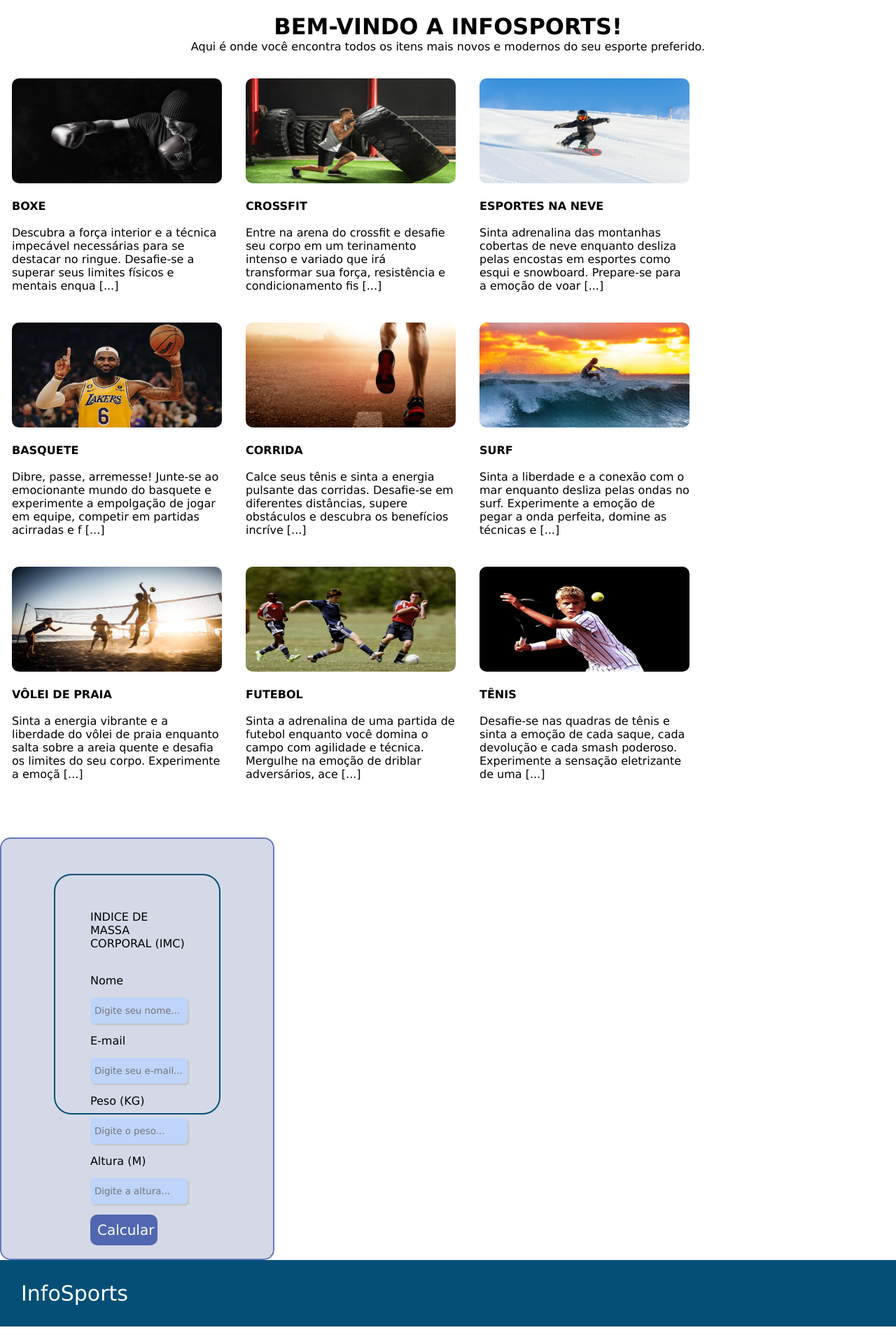
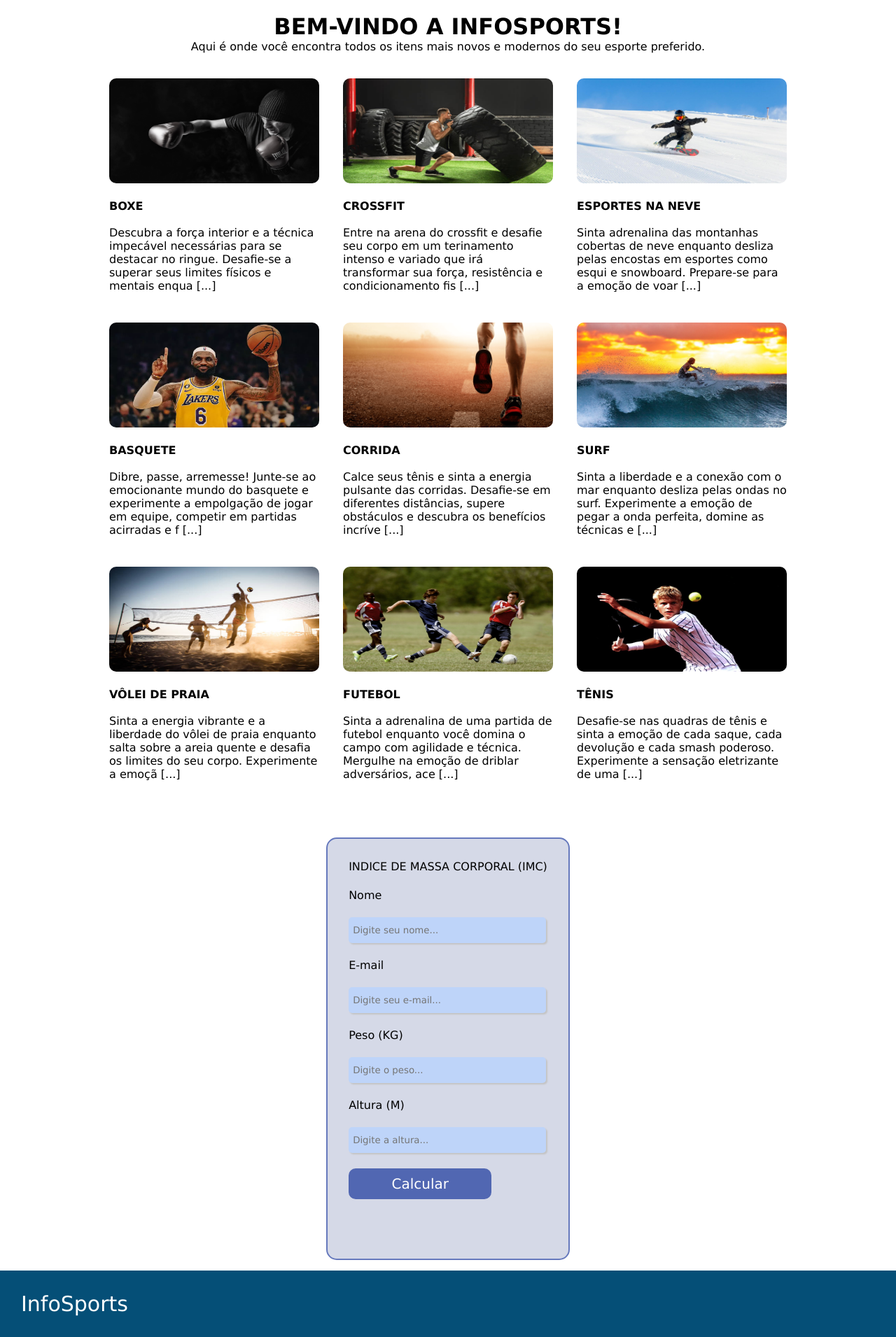
Before and after one commit to Lucasmsl00/Programacao_Web, a PHP site: page /programacao_web/?pagina=principal in a window 1280 px wide. Shown: the part 95-2006 px from the top of the page at 70% size. Run offline with PHP 8.4, Linux system fonts and the light colour scheme.

Commit message:
Ajustando formulário imc e centralizando página completa

```diff
--- a/css/login.css
+++ b/css/login.css
@@ -57,7 +57,7 @@ nav{
     height: 70%;
 }
 
-form{
+.forms{
     display: flex;
     flex-direction: column;
     gap: 4rem;
@@ -71,3 +71,16 @@ form{
     margin-top: 50px;
     margin-bottom: 50px;
 }
+
+.formImc{
+    display: flex;
+    flex-direction: column;
+    gap: 4rem;
+    margin: 0 auto;
+}
+
+.centralizaImc{
+    display: flex;
+    justify-content: center;
+    width: 100%;
+}
--- a/css/style.css
+++ b/css/style.css
@@ -13,6 +13,7 @@ header{
 }
 
 footer{
+    margin-top: 15px;
     display: flex;
     flex-wrap: wrap;
     justify-content: space-between;
@@ -47,14 +48,17 @@ img{
     flex-wrap: wrap;
     max-width: 1400px;
     align-items: center;
+    justify-content: center;
 }
 
 .mainContent{
     display: flex;
     flex-wrap: wrap;
-    grid-area: "mainContent";
     row-gap: 40px;
     column-gap: 60px;
+    align-content: center;
+    justify-content: center;
+    align-items: flex-start;
 }
 
 .item1{
@@ -83,6 +87,7 @@ img{
     display: block;
     width: 300px;
     height: 310px;
+
 }
 
 .sidebarContent {
@@ -105,8 +110,7 @@ img{
     flex-direction: column;
     flex-wrap: wrap;
     margin: 30px;
-    row-gap: 15px;
-    grid-area: "sidebarContent mainContent";
+    row-gap: 22px;
 }
 
 .inputImc{
--- a/includes/login.php
+++ b/includes/login.php
@@ -1,6 +1,6 @@
 <div class="container">
     <div class="bgWhite">
-        <form action="#" method="post">
+        <form class="forms" action="#" method="post">
         <h4><strong>Faça seu Login</strong></h4>
         <input class="inputImc" type="text" name="email" id="idEmail" placeholder="E-mail" required>
         <input class="inputImc" type="password" name="senha" id="" placeholder="Senha" required>
--- a/includes/principal.php
+++ b/includes/principal.php
@@ -26,9 +26,8 @@
 
             </div>
         </div>
-
         <aside class="sidebarContent">
-            <form action="#" method="POST">
+            <form class="formImc" action="#" method="POST">
                 <div class="imc">
                     <p>INDICE DE MASSA CORPORAL (IMC)</p>
                     <label for="#peso">Nome</label>
@@ -42,7 +41,6 @@
                     <button class="btnCalcular" type="submit" >Calcular</button>
                 </div>
             </form>
-
             <?php if($imc):?>
             <h4>
                 <?php
@@ -54,4 +52,5 @@
             </h4>
             <?php endif ?>
         </aside>
+
     </section>
--- a/includes/registro.php
+++ b/includes/registro.php
@@ -1,6 +1,6 @@
 <div class="conteiner">
     <div class="bgWhite">
-        <form action="" method="POST">
+        <form class="forms" action="" method="POST">
             <h4><strong>REGISTRE-SE</strong></h4>
             <input class="inputImc" type="text" name="nome" placeholder="Nome" required>
             <input class="inputImc" type="text" name="email" placeholder="E-mail" required>
```
